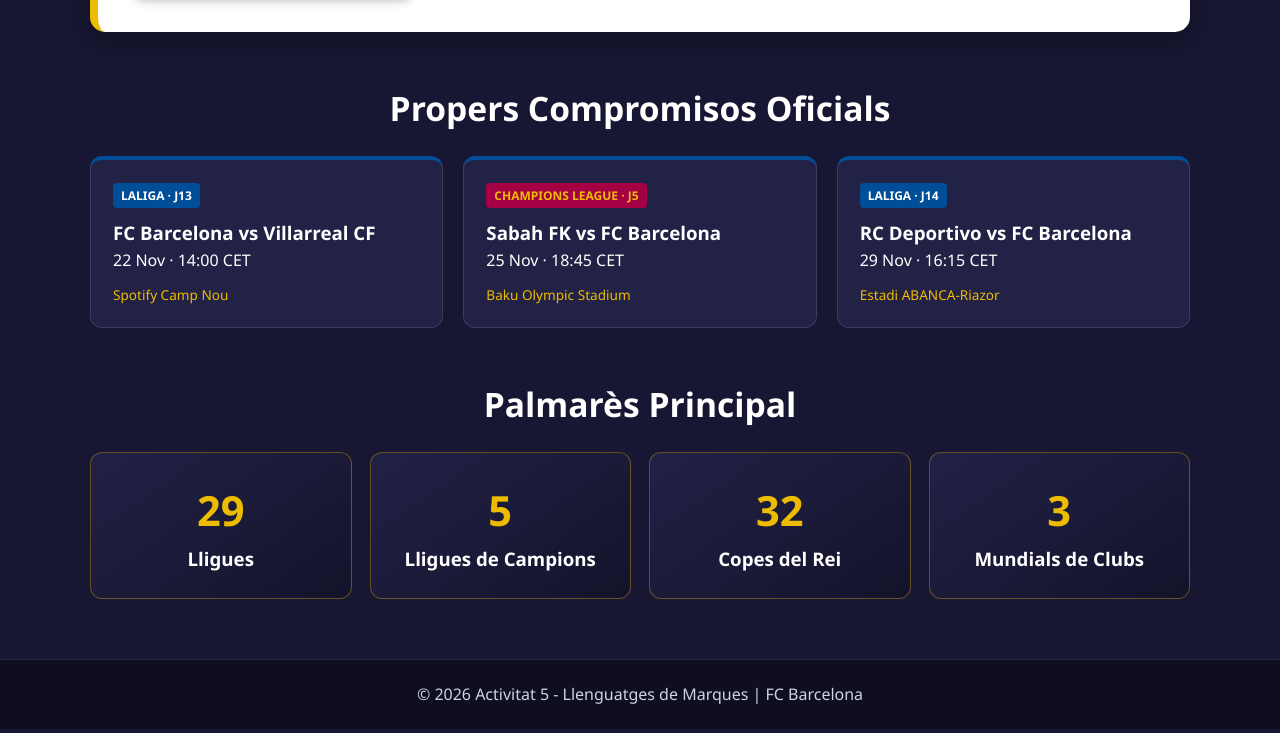
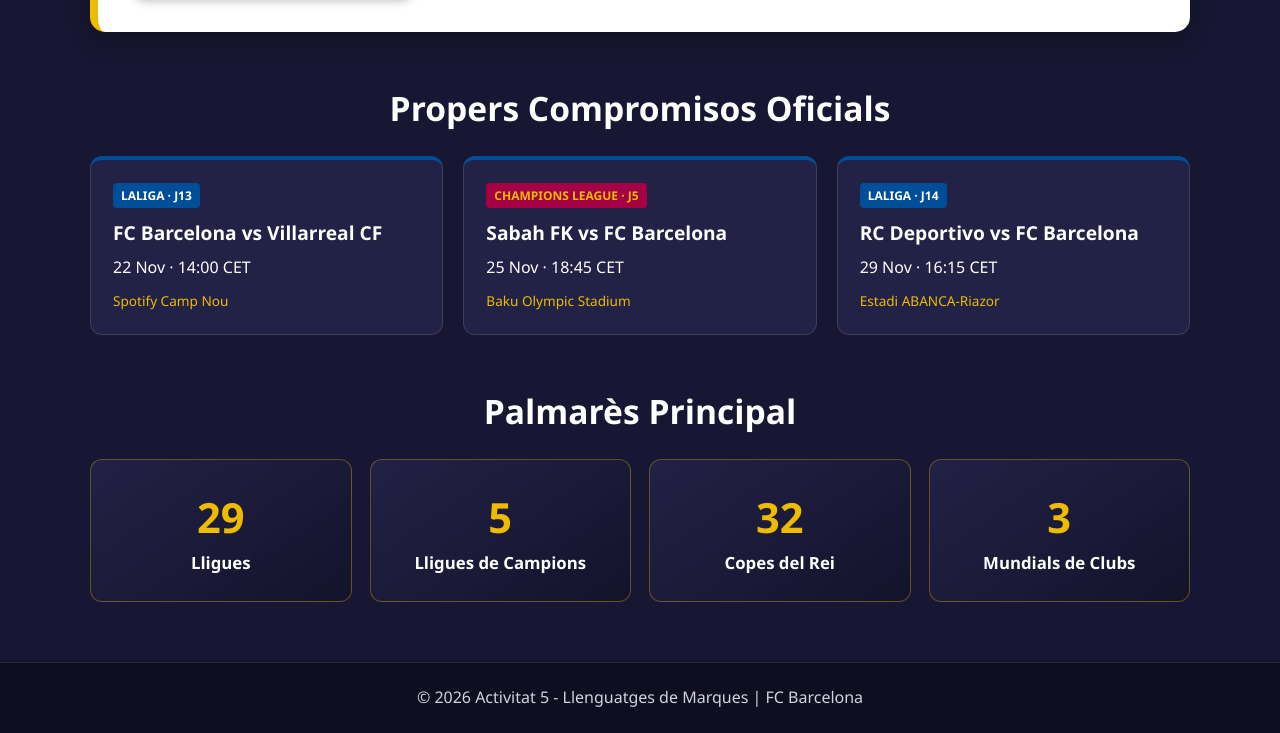
Before and after one commit to joanlloret/LLM2026-Activitat5, a plain HTML site: page A5/index.html in a window 1280 px wide. Shown: the part 1014-1747 px from the top of the page. Drawn offline with Linux system fonts and the light colour scheme.

Commit message:
Update estils.css

```diff
--- a/A5/css/estils.css
+++ b/A5/css/estils.css
@@ -85,7 +85,6 @@ body {
     color: #181733;
 }
 
-/* Carrusel estàtic d'alta nitidesa */
 .carrusel-container {
     position: relative;
     width: 100%;
@@ -161,7 +160,6 @@ body {
     background-color: #A50044;
 }
 
-/* Franja de Proper Partit amb Compte Enrere */
 .franja-proper-partit {
     background: linear-gradient(90deg, #004D98 0%, #181733 50%, #A50044 100%);
     padding: 22px 5%;
@@ -230,7 +228,6 @@ body {
     padding: 0 20px;
 }
 
-/* Exercici 2: Targeta interactiva */
 .targeta-destacada {
     background-color: #ffffff;
     color: #181733;
@@ -270,7 +267,6 @@ body {
     border-top: 1px solid rgba(237, 187, 0, 0.5);
 }
 
-/* Calendari de Partits */
 .seccio-calendari {
     margin-top: 50px;
 }
@@ -319,7 +315,7 @@ body {
     color: #EDBB00;
 }
 
-.targeta-partit h4 {
+.targeta-partit h3 {
     font-size: 1.2rem;
     margin-bottom: 6px;
 }
@@ -331,7 +327,6 @@ body {
     color: #EDBB00;
 }
 
-/* Palmarès */
 .seccio-palmares {
     margin-top: 50px;
 }
@@ -351,6 +346,10 @@ body {
     text-align: center;
 }
 
+.trofeu-card h3 {
+    font-size: 1.05rem;
+}
+
 .trofeu-num {
     display: block;
     font-size: 2.6rem;
@@ -358,7 +357,6 @@ body {
     color: #EDBB00;
 }
 
-/* Galeria de 6 miniatures completes */
 .graella-miniatures {
     display: grid;
     grid-template-columns: repeat(6, 1fr);
@@ -406,7 +404,6 @@ body {
     color: #EDBB00;
 }
 
-/* Visor gran */
 .visor-gran {
     background: #ffffff;
     color: #181733;
@@ -529,7 +526,6 @@ body {
     font-style: italic;
 }
 
-/* Zona Socis */
 .formulari-box {
     max-width: 560px;
     margin: 20px auto;
@@ -614,7 +610,6 @@ body {
     color: #181733;
 }
 
-/* Carnet Digital Soci */
 .carnet-soci {
     max-width: 650px;
     margin: 0 auto;
```
